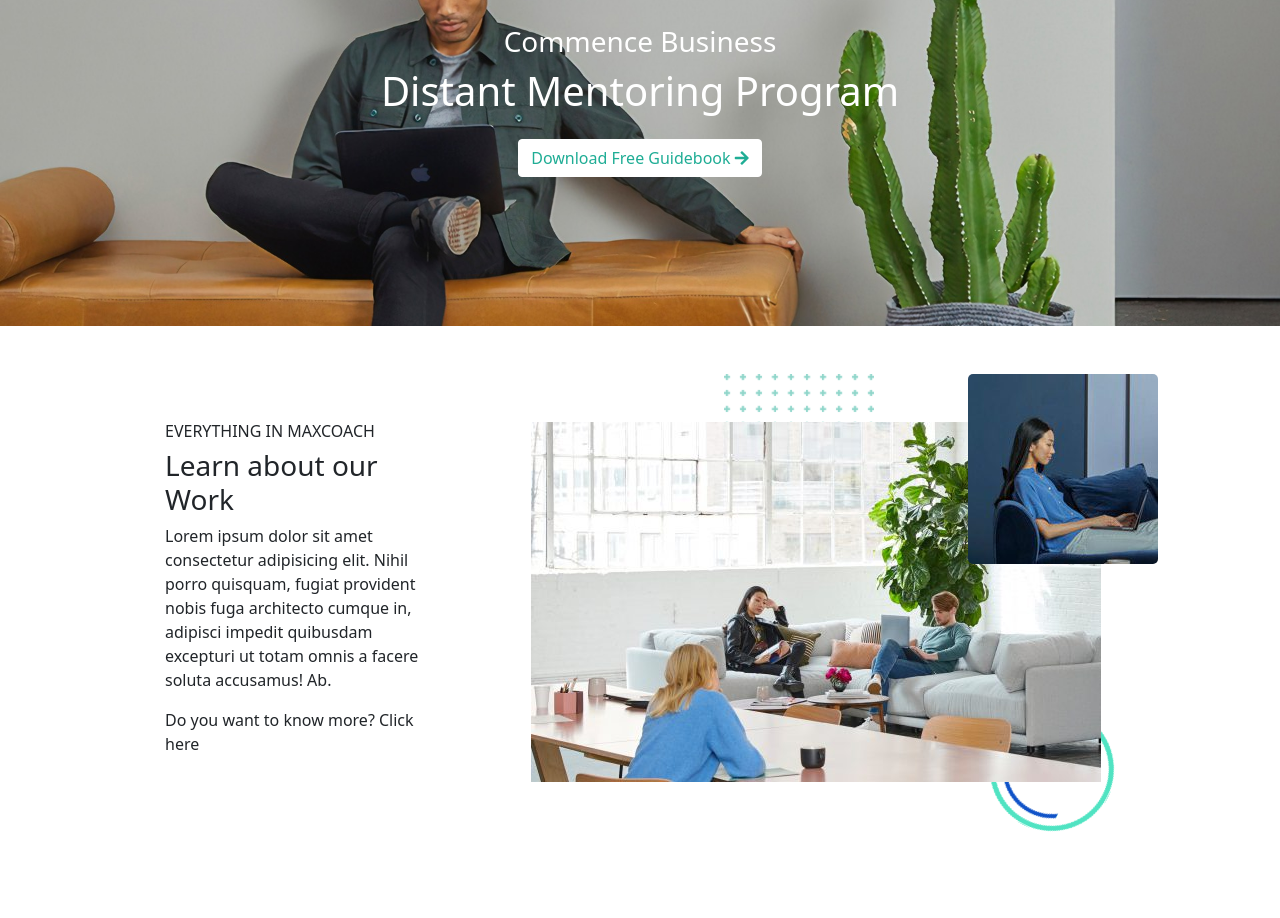
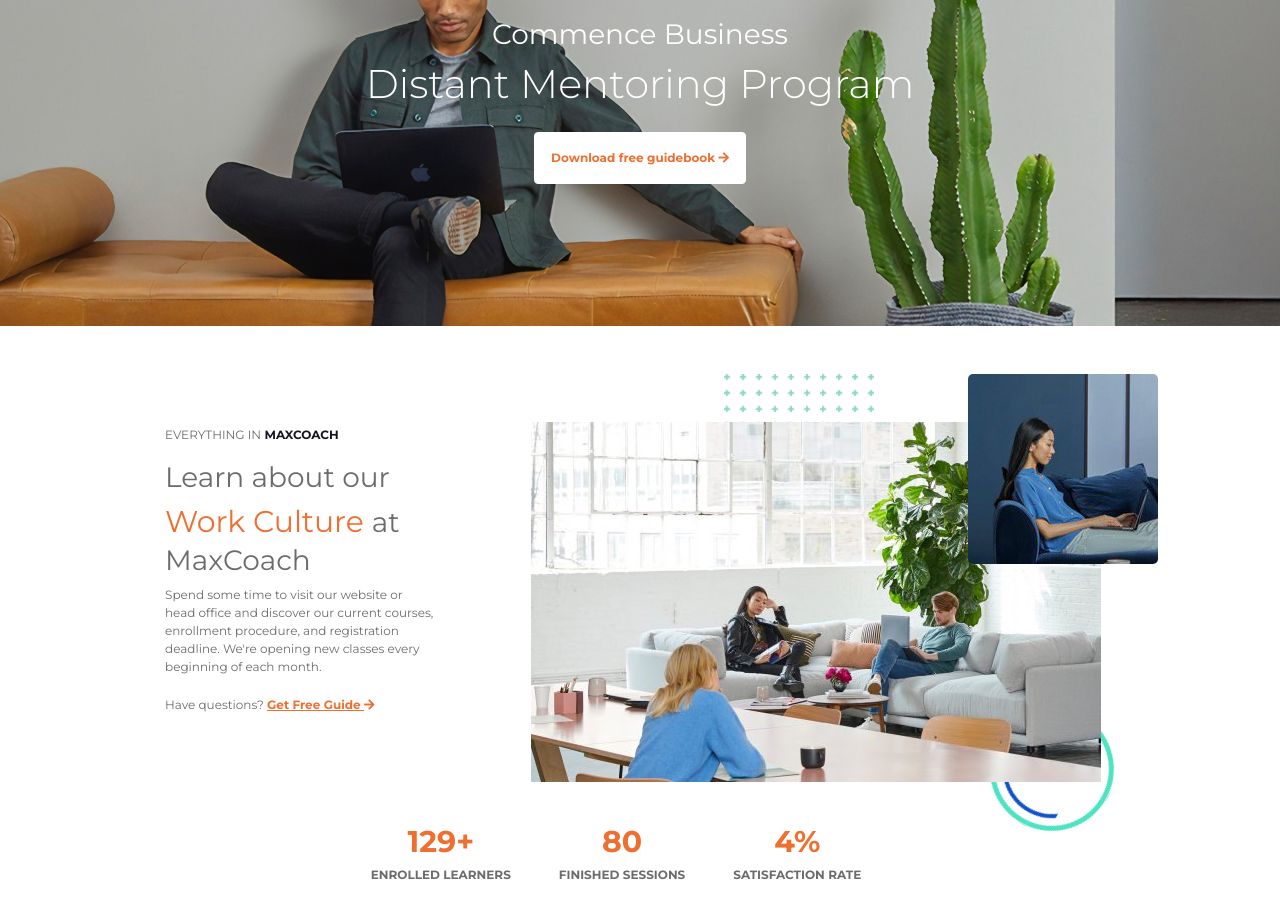
Before and after one commit to Kriska939/proj-html-vuejs, a Vue app: page / in a window 1280 px wide. Shown: the part 180-1098 px from the top of the page. Before the commit the page ends 1012 px from the top, so only its background shows below. Built offline with nearby package versions, Linux system fonts and the light colour scheme.

Commit message:
added new main color + numbers section + styling

```diff
--- a/public/index.html
+++ b/public/index.html
@@ -13,6 +13,11 @@
   <link rel="stylesheet" href="https://cdnjs.cloudflare.com/ajax/libs/font-awesome/5.15.4/css/all.min.css"
     integrity="sha512-1ycn6IcaQQ40/MKBW2W4Rhis/DbILU74C1vSrLJxCq57o941Ym01SwNsOMqvEBFlcgUa6xLiPY/NS5R+E6ztJQ=="
     crossorigin="anonymous" referrerpolicy="no-referrer" />
+  <!-- MONTSERRAT FONT-->
+  <link rel="preconnect" href="https://fonts.googleapis.com">
+  <link rel="preconnect" href="https://fonts.gstatic.com" crossorigin>
+  <link href="https://fonts.googleapis.com/css2?family=Montserrat:wght@100;200;300;400;600;700&display=swap"
+    rel="stylesheet">
   <title>
     <%= htmlWebpackPlugin.options.title %>
   </title>
--- /dev/null
+++ b/src/assets/scss/_generics.scss
@@ -0,0 +1,28 @@
+body {
+    font-family: 'Montserrat', sans-serif;
+    color: $storm-dust;
+}
+
+.f-12 {
+    font-size: 12px;
+}
+
+.f-30 {
+    font-size: 30px;
+}
+
+.fw-300 {
+    font-weight: 300;
+}
+
+.fw-bold {
+    font-weight: bold;
+}
+
+.cinder {
+    color: $cinder;
+  }
+
+  .main-color {
+    color: $mountain-meadow
+  }
--- a/src/assets/scss/_vars.scss
+++ b/src/assets/scss/_vars.scss
@@ -7,7 +7,7 @@ $white: #ffffff;
 $cinder: #171520;
 $texas-rose: #febc4d;
 $storm-dust: #6c6c6b;
-$mountain-meadow: #1fad95;
+$mountain-meadow: #EF6F31;
 $hawaiian-tan: #9f5d13;
 $atlantis: #94ca2b;
 $catalina-blue: #08427d;
--- a/src/assets/scss/style.scss
+++ b/src/assets/scss/style.scss
@@ -1,3 +1,4 @@
 // CENTRALIZED IMPORT OF ALL SCSS FILES
 
 @import "_vars";
+@import "_generics";
--- a/src/components/Header.vue
+++ b/src/components/Header.vue
@@ -2,7 +2,7 @@
   <header>
     <nav class="navbar navbar-expand-sm navbar-light bg-white fixed-top">
       <div class="container">
-        <ul class="navbar-nav mb-2 mb-lg-0">
+        <ul class="navbar-nav mb-2 mb-lg-0 f-12">
           <li
             class="nav-item dropdown"
             v-for="(option, index) in navOptions"
@@ -19,13 +19,13 @@
             <i class="fas fa-shopping-cart me-3"></i>
             <i class="far fa-user-circle"></i>
           </div>
-          <input class="form-control" type="text" placeholder="Search" />
+          <input class="form-control f-12" type="text" placeholder="Search" />
           <button
             class="btn btn-outline-secondary"
             type="button"
             id="button-addon2"
           >
-            <i class="fas fa-search"></i>
+            <i class="fas fa-search main-color"></i>
           </button>
         </form>
       </div>
@@ -80,9 +80,5 @@ input {
 
 button {
   border-radius: 0px 5px 5px 0px;
-
-  i {
-    color: lightskyblue;
-  }
 }
 </style>
--- a/src/components/Main.vue
+++ b/src/components/Main.vue
@@ -4,24 +4,33 @@
       <div class="row align-items-center text-center h-400">
         <div class="col-12">
           <h3 class="c-white">Commence Business</h3>
-          <h1 class="mb-4">Distant Mentoring Program</h1>
-          <button class="btn btn-outline-success btn-green-color">
-            Download Free Guidebook <i class="fas fa-arrow-right"></i>
+          <h1 class="mb-4 fw-300">Distant Mentoring Program</h1>
+          <button class="btn btn-outline-success fw-bold f-12 p-3 main-color">
+            Download free guidebook <i class="fas fa-arrow-right"></i>
           </button>
         </div>
       </div>
     </section>
     <section class="infoBox mt-5 d-flex">
       <div class="infoText me-5 pt-5">
-        <h6>EVERYTHING IN MAXCOACH</h6>
-        <h3>Learn about our Work</h3>
-        <p class="description">
-          Lorem ipsum dolor sit amet consectetur adipisicing elit. Nihil porro
-          quisquam, fugiat provident nobis fuga architecto cumque in, adipisci
-          impedit quibusdam excepturi ut totam omnis a facere soluta accusamus!
-          Ab.
+        <div class="mb-2">
+          <h6 class="f-12 d-inline">EVERYTHING IN</h6>
+          <span class="f-12 cinder fw-bold"> MAXCOACH</span>
+        </div>
+        <div class="mb-2">
+          <h3 class="d-inline">Learn about our</h3>
+          <span class="f-30 main-color"> Work Culture </span>
+          <h3 class="d-inline">at MaxCoach</h3>
+        </div>
+        <p class="description f-12">
+          Spend some time to visit our website or head office and discover our
+          current courses, enrollment procedure, and registration deadline.
+          We're opening new classes every beginning of each month.
         </p>
-        <p class="description">Do you want to know more? Click here</p>
+        <p class="description d-inline f-12">Have questions?&nbsp;</p>
+        <a href="#" class="f-12 main-color fw-bold"
+          >Get Free Guide <i class="fas fa-arrow-right"></i
+        ></a>
       </div>
       <div class="infoImg ps-5 pt-5">
         <img src="../assets/images/people-infobox1.jpg" alt="Office" />
@@ -30,6 +39,23 @@
           alt="Office Lady"
           class="extra-img"
         />
+      </div>
+    </section>
+    <section
+      id="numbers"
+      class="d-flex justify-content-center mb-5 text-center"
+    >
+      <div class="me-5">
+        <h3 class="fw-bold f-30 main-color">129+</h3>
+        <h6 class="f-12 fw-bold">ENROLLED LEARNERS</h6>
+      </div>
+      <div class="me-5">
+        <h3 class="fw-bold f-30 main-color">80</h3>
+        <h6 class="f-12 fw-bold">FINISHED SESSIONS</h6>
+      </div>
+      <div class="me-5">
+        <h3 class="fw-bold f-30 main-color">4%</h3>
+        <h6 class="f-12 fw-bold">SATISFACTION RATE</h6>
       </div>
     </section>
   </div>
@@ -59,9 +85,8 @@ h1,
   color: $white;
 }
 
-.btn-green-color {
+.btn {
   background-color: $white;
-  color: $mountain-meadow;
   border: 1px solid white;
 }
 
@@ -73,7 +98,7 @@ h1,
 .infoBox {
   max-width: 950px;
   margin: 0 auto;
-  max-height: 400px;
+  max-height: 450px;
 
   .infoText {
     width: 30%;
```
Also changed, not shown: 7 other files (tests, documents, lock files or other folders).
